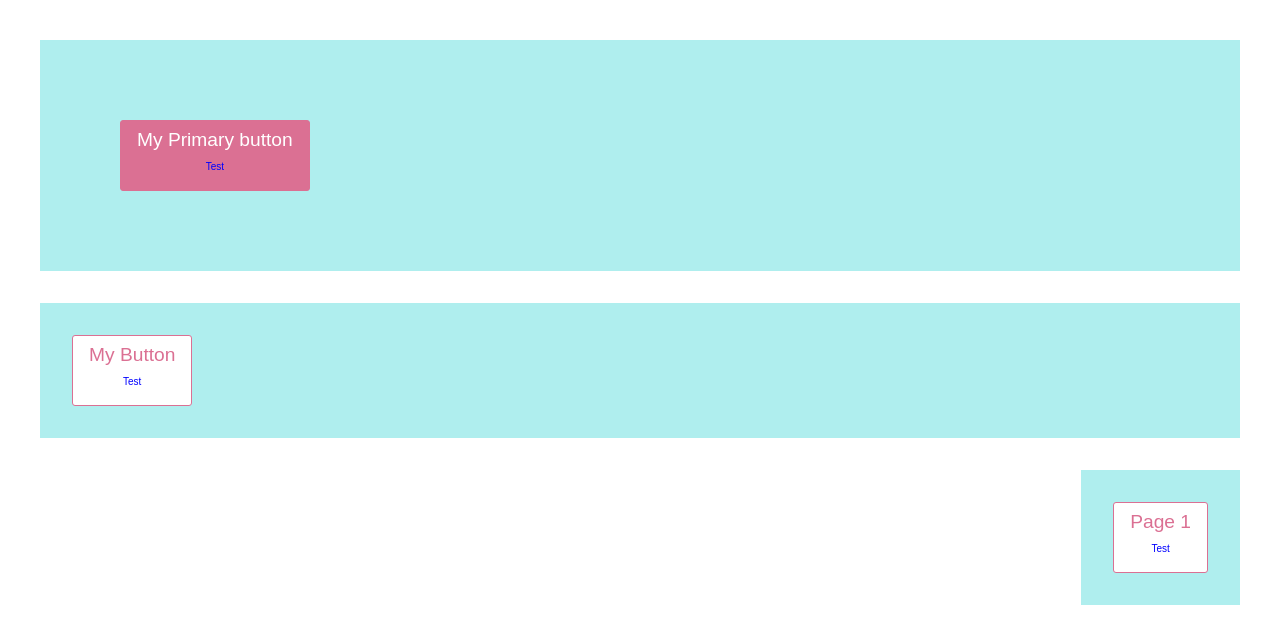
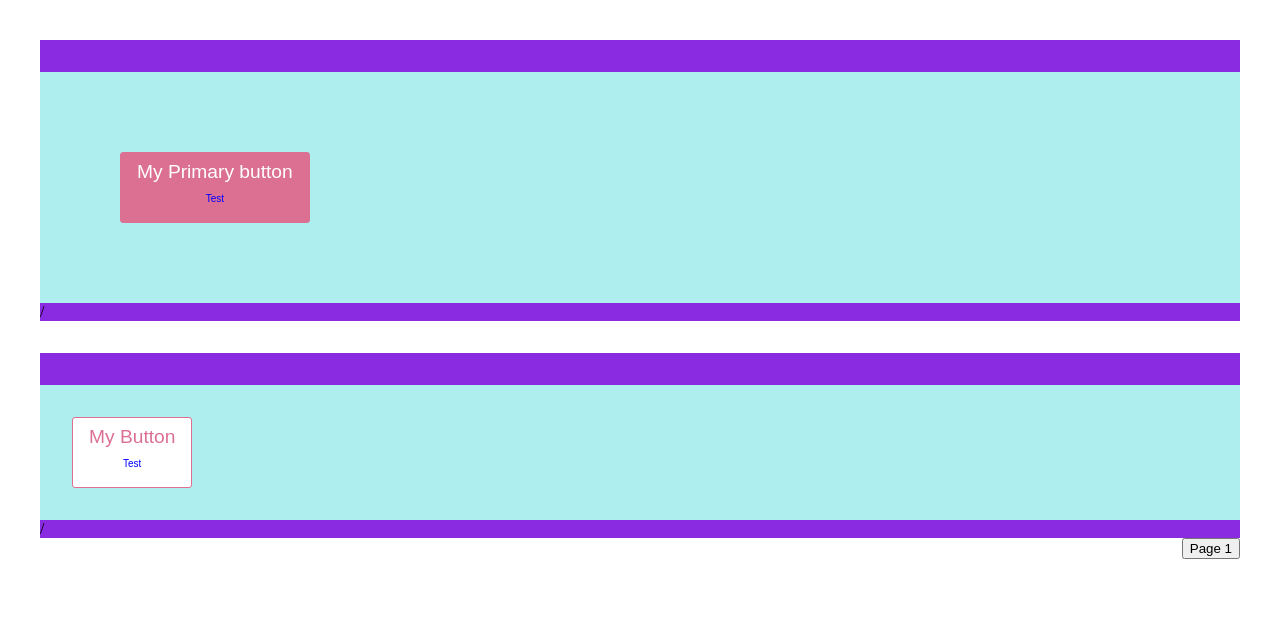
Before and after one commit to NeoHuncho/styled-components-test, a React (Create React App) app: page / in a window 1280 px wide. Shown: the top 644 px of the page. Built offline with nearby package versions, Linux system fonts and the light colour scheme.

Commit message:
added more stuff

```diff
--- a/src/App.js
+++ b/src/App.js
@@ -28,7 +28,7 @@ const App = () => {
             <Button primary margin='5rem'>My Primary button </Button>
             <Button >My Button</Button>
             <PaginationWrapper page='first'/**page='middle'*//**page='' */>
-                <Button>Page 1</Button>
+                <button>Page 1</button>
             </PaginationWrapper>
         </MainWrapper>
     )
--- a/src/components/Button.js
+++ b/src/components/Button.js
@@ -4,10 +4,7 @@ import styled, { css } from 'styled-components';
 
 import { Wrapper,FadeIn} from './styled/index';
 
-const OutterWrapper = styled.div`
-width:100%;
 
-`
 
 const StyledButton = styled.button`
   background-color:white;
@@ -33,21 +30,34 @@ const StyledButton = styled.button`
     color:blue;
     font-size:10px;
   }
+
 `;
 
 const SuperButton = styled(StyledButton)`
 font-size:2.5rem
 `;
 
+const OutterWrapper = styled.div`
+width:100%;
+background-color:blueviolet;
+margin-top: 2rem;
+
+&:hover ${StyledButton}{
+  color:red;
+}
+
+`
 const Button = ({ primary, children, margin }) => {
   return (
+    <OutterWrapper>
      <Wrapper >
     <StyledButton primary={primary} margin={margin}>
       {children}
         <p className='someClass'>Test</p>
     </StyledButton>
 
-     </Wrapper>/*imported from styled folder*/
+     </Wrapper>/
+     </OutterWrapper>
   )
 }
 //    <SuperButton primary={primary}>{children} </SuperButton> you can try it ouf by putting in the Button component
```
